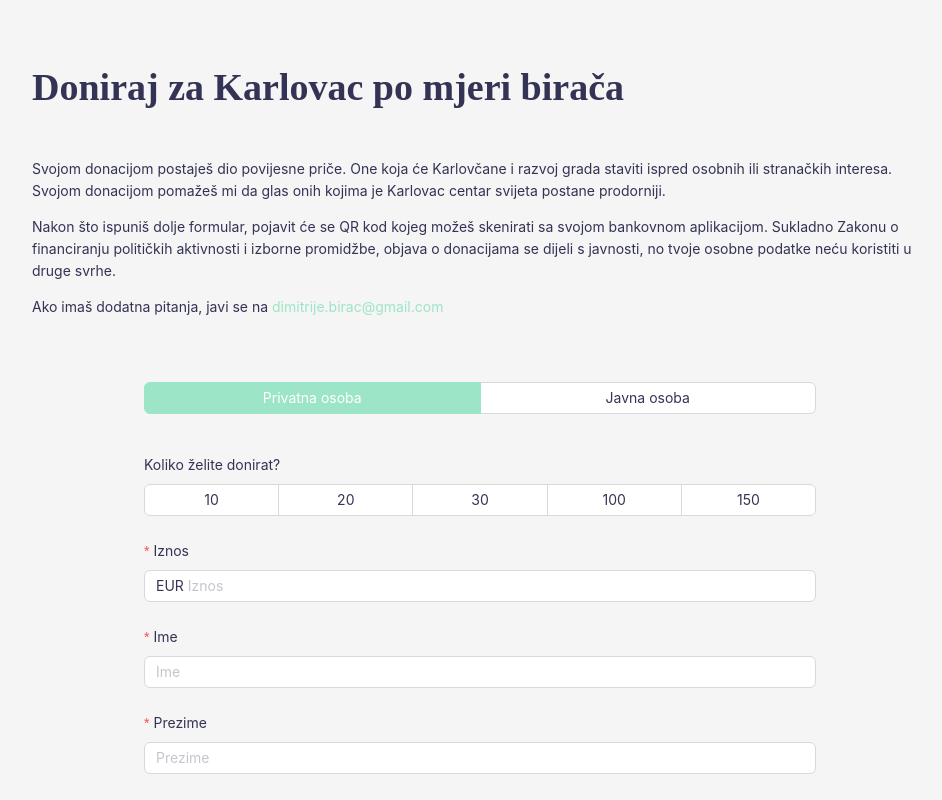
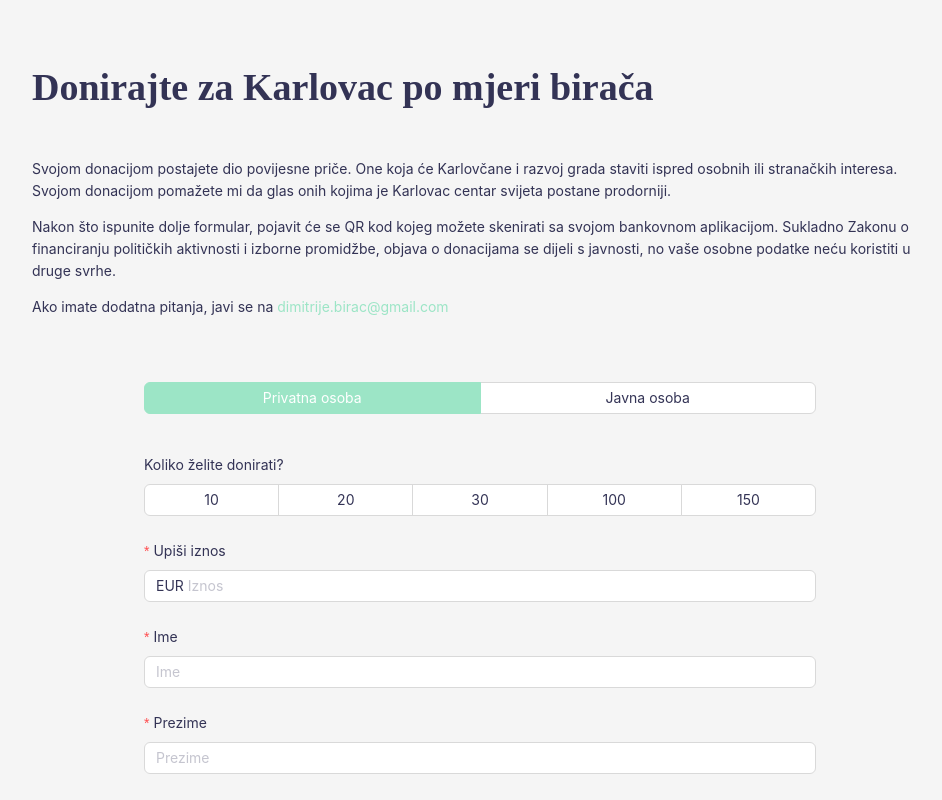
Before and after one commit to DimitrijeBirac/donacije, a React (Vite) app: page / in a window 1280 px wide. Shown: the top 800 px of the page, without its empty margins (160-1102 px from the left). Built offline with nearby package versions, Linux system fonts and the light colour scheme.

Commit message:
chore: update text values

```diff
--- a/src/App.jsx
+++ b/src/App.jsx
@@ -71,23 +71,23 @@ function App() {
       <div className="max-w-4xl mx-auto">
         <Content>
           <Title className="my-8 md:!my-12" style={{ fontFamily: "SansBeam" }}>
-            Doniraj za Karlovac po mjeri birača
+            Donirajte za Karlovac po mjeri birača
           </Title>
           <Paragraph>
-            Svojom donacijom postaješ dio povijesne priče. One koja će
+            Svojom donacijom postajete dio povijesne priče. One koja će
             Karlovčane i razvoj grada staviti ispred osobnih ili stranačkih
-            interesa. Svojom donacijom pomažeš mi da glas onih kojima je
+            interesa. Svojom donacijom pomažete mi da glas onih kojima je
             Karlovac centar svijeta postane prodorniji.
           </Paragraph>
           <Paragraph>
-            Nakon što ispuniš dolje formular, pojavit će se QR kod kojeg možeš
+            Nakon što ispunite dolje formular, pojavit će se QR kod kojeg možete
             skenirati sa svojom bankovnom aplikacijom. Sukladno Zakonu o
             financiranju političkih aktivnosti i izborne promidžbe, objava o
-            donacijama se dijeli s javnosti, no tvoje osobne podatke neću
+            donacijama se dijeli s javnosti, no vaše osobne podatke neću
             koristiti u druge svrhe.
           </Paragraph>
           <Paragraph>
-            Ako imaš dodatna pitanja, javi se na{" "}
+            Ako imate dodatna pitanja, javi se na{" "}
             <a href="mailto:dimitrije.birac@gmail.com">
               dimitrije.birac@gmail.com
             </a>
@@ -109,7 +109,7 @@ function App() {
               autoComplete="off"
               onFinish={handleSubmit}
             >
-              <Form.Item label="Koliko želite donirat?" name="option">
+              <Form.Item label="Koliko želite donirati?" name="option">
                 <Radio.Group
                   block
                   options={donationOptions}
@@ -120,7 +120,7 @@ function App() {
               </Form.Item>
               <Form.Item
                 name="amount"
-                label="Iznos"
+                label="Upiši iznos"
                 rules={[
                   {
                     required: true,
```
Also changed, not shown: src/assets/logo.svg (added).
